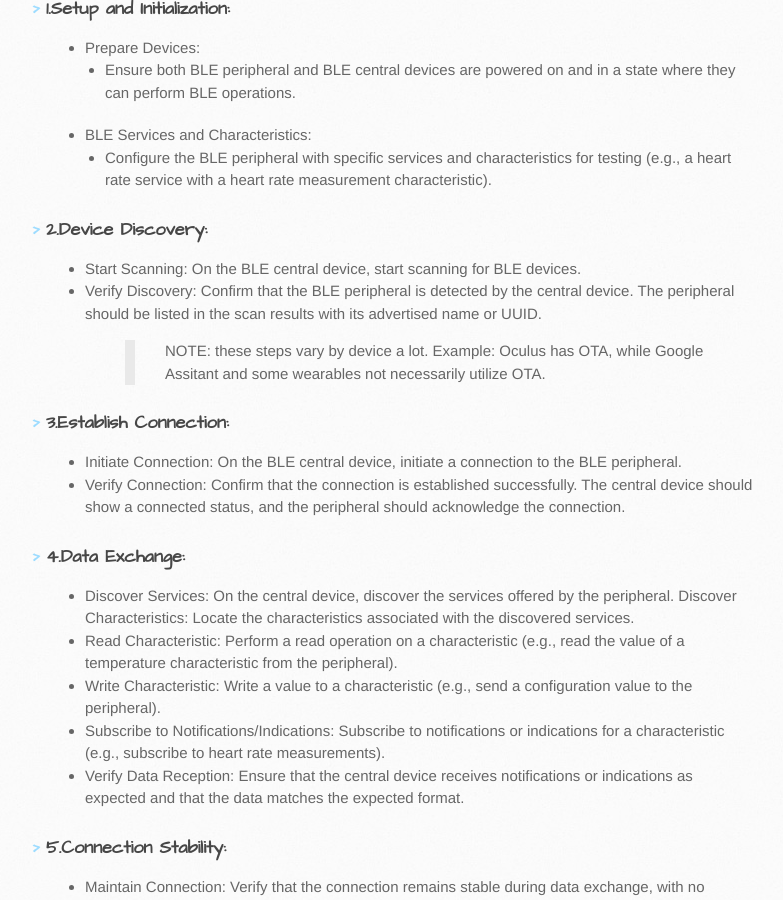
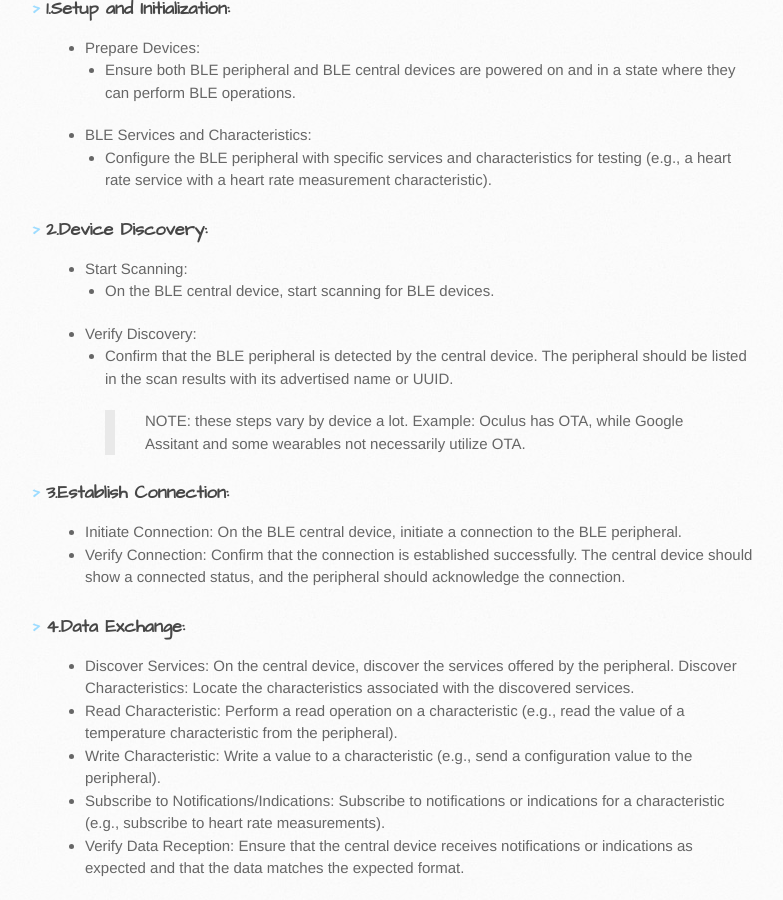
Before and after one commit to trumpfheller/trumpfheller.github.io, a Jekyll site: the page built from testing/bt_scenario_BLE.md, in a window 1280 px wide and 900 px high, scrolled down 760 px. Shown: the whole window, without its empty margins (95-878 px from the left). Built offline with Jekyll 4.4.1, drawn with Linux system fonts in a browser that asks for light colours.

```diff
--- a/testing/bt_scenario_BLE.md
+++ b/testing/bt_scenario_BLE.md
@@ -29,8 +29,11 @@ layout: default
 
 ### 2.Device Discovery:
 
-* Start Scanning: On the BLE central device, start scanning for BLE devices.
-* Verify Discovery: Confirm that the BLE peripheral is detected by the central device. The peripheral should be listed in the scan results with its advertised name or UUID.
+* Start Scanning:
+  * On the BLE central device, start scanning for BLE devices.
+* Verify Discovery:
+  * Confirm that the BLE peripheral is detected by the central device. The peripheral should be listed in the scan results with its advertised name or UUID.
+
 > NOTE: these steps vary by device a lot. Example: Oculus has OTA, while Google Assitant and some wearables not necessarily utilize OTA.
 
 ### 3.Establish Connection:
```
